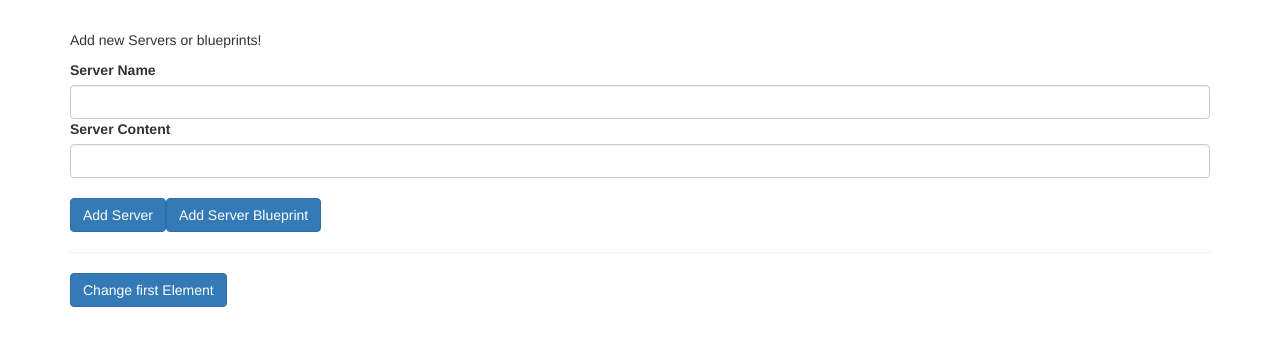
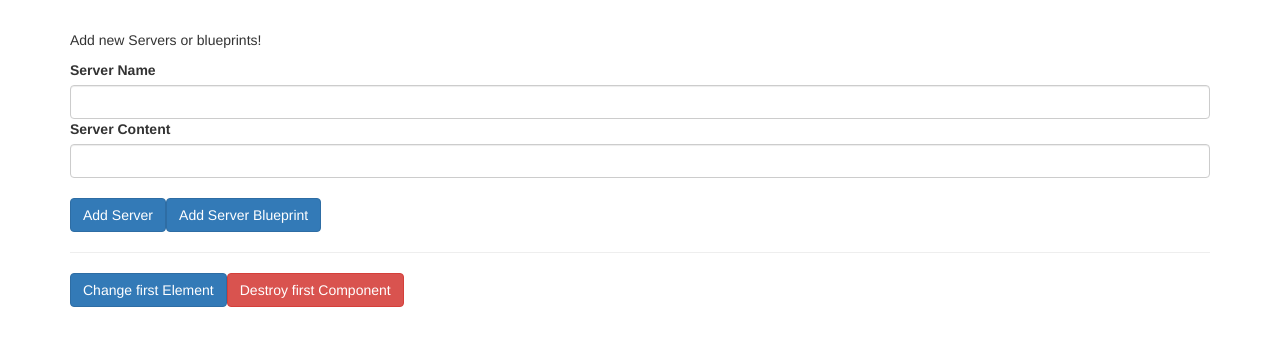
Before and after one commit to temisrei/cmp-databinding-start, an Angular app: page / in a window 1280 px wide. Shown: the top 346 px of the page. Built offline with nearby package versions, Linux system fonts and the light colour scheme.

Commit message:
LifeCycle 再增加類似的 AfterViewInit, AfterViewChecked，並且實作 OnDestroy 的觀察

```diff
--- a/src/app/app.component.html
+++ b/src/app/app.component.html
@@ -6,8 +6,11 @@
   <div class="row">
     <div class="col-xs-12">
       <button
-        (click)="onChangeFirst($event)"
+        (click)="onChangeFirst()"
         class="btn btn-primary">Change first Element</button>
+      <button
+        (click)="onDestroyFirst()"
+        class="btn btn-danger">Destroy first Component</button>
       <app-server-element
         *ngFor="let serverElement of serverElements"
         [srvElement]="serverElement"
--- a/src/app/app.component.ts
+++ b/src/app/app.component.ts
@@ -28,4 +28,12 @@ export class AppComponent {
   onChangeFirst() {
     this.serverElements[0].name = 'Changed!';
   }
+
+  onDestroyFirst() {
+    if (this.serverElements.length > 0) {
+      this.serverElements.splice(0, 1);
+    } else {
+      console.log('plz check if any server exists');
+    }
+  }
 }
--- a/src/app/server-element/server-element.component.ts
+++ b/src/app/server-element/server-element.component.ts
@@ -7,7 +7,10 @@ import {
   SimpleChanges,
   DoCheck,
   AfterContentInit,
-  AfterContentChecked} from '@angular/core';
+  AfterContentChecked,
+  AfterViewInit,
+  AfterViewChecked,
+  OnDestroy} from '@angular/core';
 
 @Component({
   selector: 'app-server-element',
@@ -20,7 +23,10 @@ export class ServerElementComponent implements
   OnChanges,
   DoCheck,
   AfterContentInit,
-  AfterContentChecked {
+  AfterContentChecked,
+  AfterViewInit,
+  AfterViewChecked,
+  OnDestroy {
   @Input('srvElement') element: {name: string, type: string, content: string};
   @Input() name: string;
 
@@ -49,4 +55,16 @@ export class ServerElementComponent implements
     console.log('ngAfterContentChecked called');
   }
 
+  ngAfterViewInit() {
+    console.log('ngAfterViewInit called');
+  }
+
+  ngAfterViewChecked() {
+    console.log('ngAfterViewChecked called');
+  }
+
+  ngOnDestroy() {
+    console.log('ngOnDestroy called');
+  }
+
 }
```
